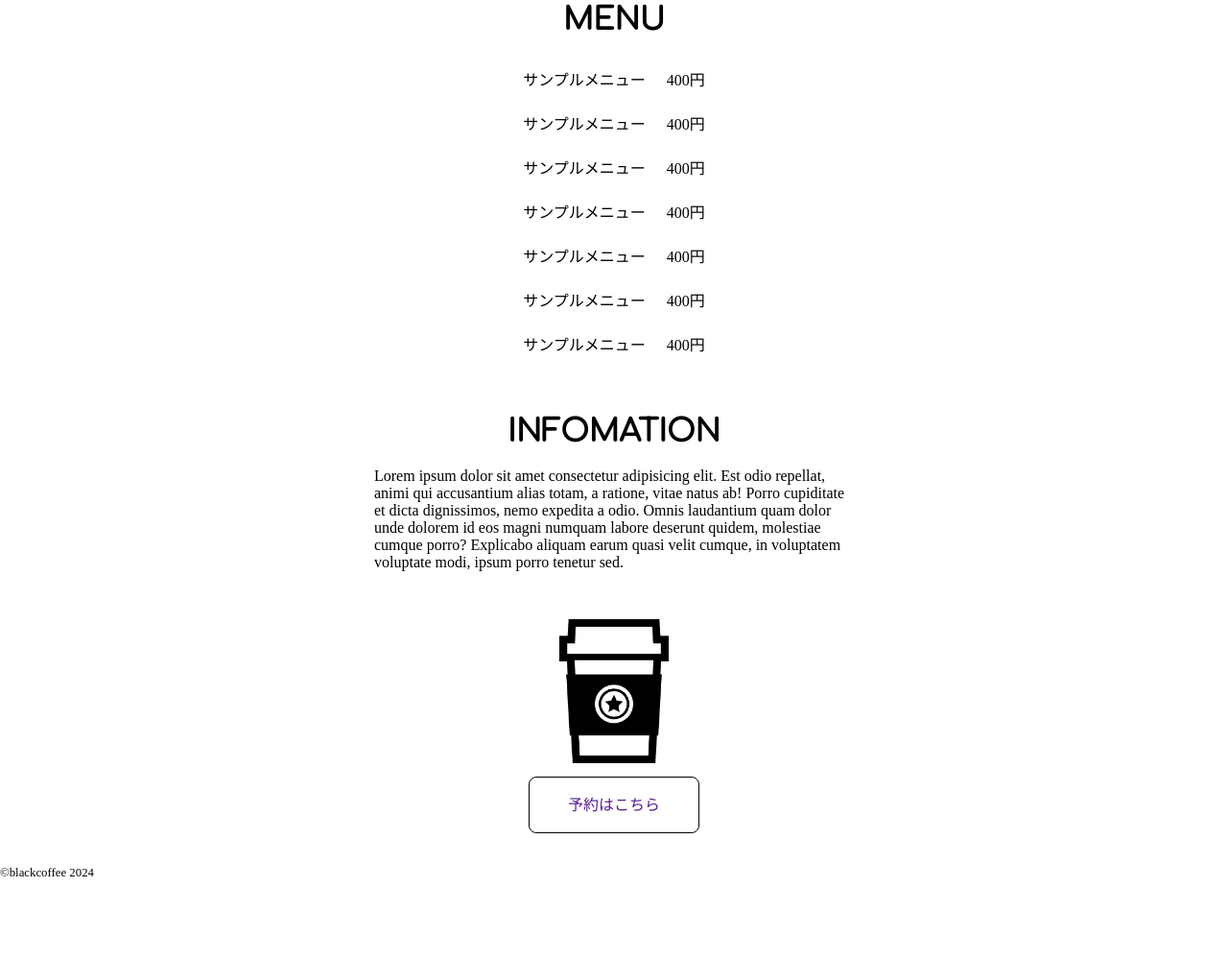
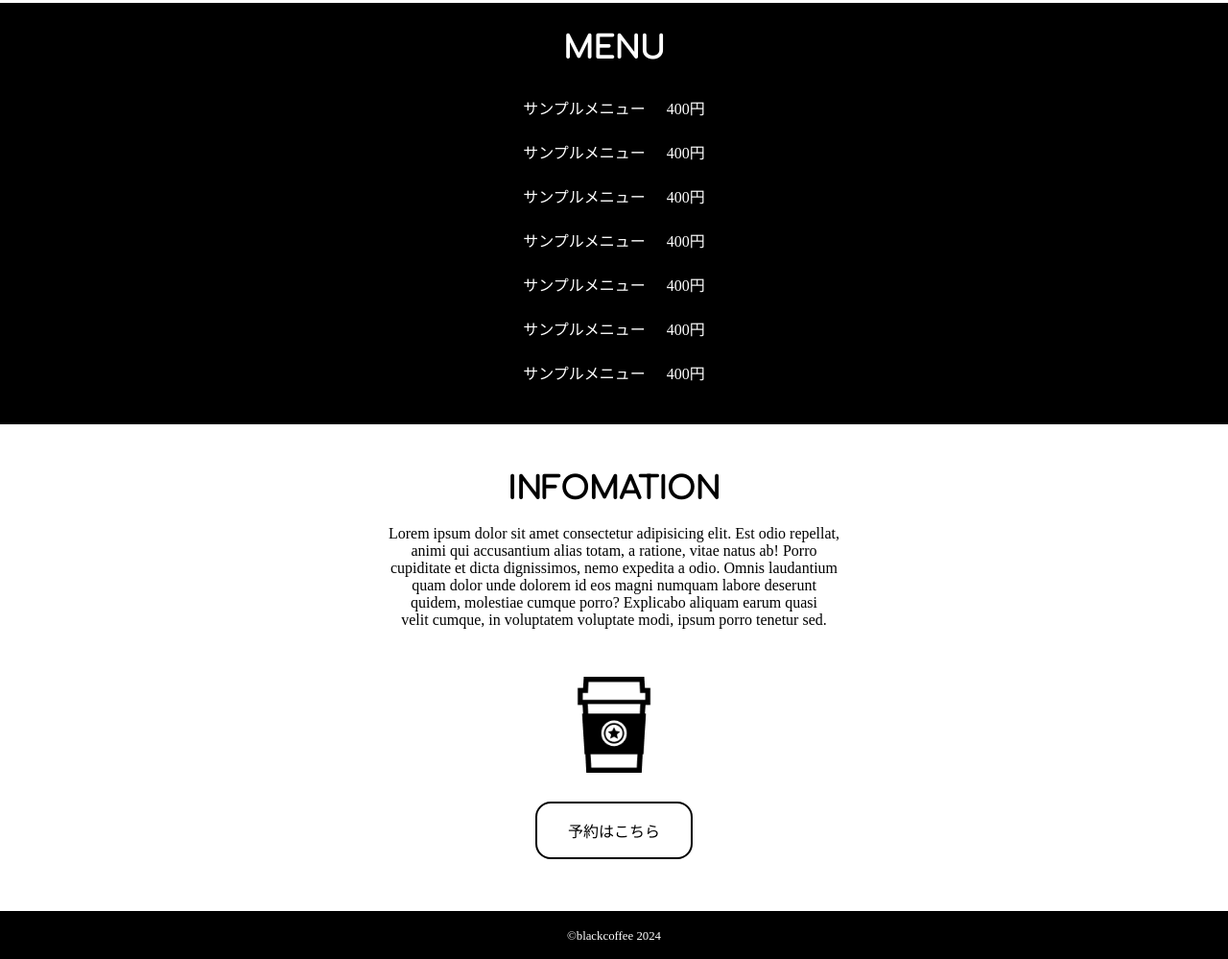
Before and after one commit to odgr-show/black-coffee, a plain HTML site: page index.html in a window 1280 px wide. Shown: the part 1034-2033 px from the top of the page at 96% size. Before the commit the page ends 1951 px from the top, so only its background shows below. Drawn offline with Linux system fonts and the light colour scheme; some packages are replaced by stand-ins of ours.

Commit message:
webサイトが完成しました。

```diff
--- a/index.html
+++ b/index.html
@@ -15,8 +15,8 @@
 </head>
 
 <body>
+  <div class="container">
     <header class="header">
-    <div class="inner">
       <h1 class="main-title">BLACKCOFFEE</h1>
       <nav>
         <ul class="header_list">
@@ -36,24 +36,23 @@
     </section>
 
     <!-- ABOUT -->
+    <div class="container">
       <section class="about">
-      <div class="inner">
         <h2 class="section-title">ABOUT</h2>
-        <div class="text-content">
+        <div class="text-inner">
           <p>
             Lorem ipsum, dolor sit amet consectetur adipisicing elit. Quos eum soluta sequi nostrum ipsa debitis qui
             magnam eaque esse quisquam consequatur vel et autem minus, corporis fuga, sapiente labore obcaecati
             provident
-            officia dolore excepturi! A eveniet esse fugit culpa saepe assumenda officiis sapiente et ex, ipsum placeat
+            officia dolore excepturi! A eveniet esse fugit culpa saepe assumenda officiis sapiente et ex, ipsum
+            placeat
             dolorem doloremque id!
           </p>
-        </div>
         </div>
       </section>
 
       <!-- MENU -->
       <section class="menu">
-      <div class="inner">
         <h2 class="section-title">MENU</h2>
         <table>
           <tr>
@@ -87,16 +86,19 @@
         </table>
     </div>
     </section>
+    </div>
   </main>
 
   <aside>
-    <div class="inner">
+    <div class="container">
       <h2 class="section-title">INFOMATION</h2 class="section-title">
-      <div class="text-content">
+      <div class="text-inner">
         <P>
-          Lorem ipsum dolor sit amet consectetur adipisicing elit. Est odio repellat, animi qui accusantium alias totam,
+          Lorem ipsum dolor sit amet consectetur adipisicing elit. Est odio repellat, animi qui accusantium alias
+          totam,
           a ratione, vitae natus ab! Porro cupiditate et dicta dignissimos, nemo expedita a odio.
-          Omnis laudantium quam dolor unde dolorem id eos magni numquam labore deserunt quidem, molestiae cumque porro?
+          Omnis laudantium quam dolor unde dolorem id eos magni numquam labore deserunt quidem, molestiae cumque
+          porro?
           Explicabo aliquam earum quasi velit cumque, in voluptatem voluptate modi, ipsum porro tenetur sed.
         </P>
       </div>
--- a/stylesheets/_var.scss
+++ b/stylesheets/_var.scss
@@ -1,4 +1,5 @@
 $white: #fff;
-$black: #333;
+$darkGray: #333;
+$black: #000;
 
 $font: 'Comfortaa', sans-serif;
--- a/stylesheets/style.scss
+++ b/stylesheets/style.scss
@@ -4,11 +4,18 @@
   --header-color: #{$white};
   --rink-color: #{$black};
 
+  --menu-color: #{$white};
+  --menu-bg-color: #{$black};
+
+  --footer-bg-color: #{$black};
+  --footer-color: #{$white};
+
   --title-font: #{$font};
 }
 
 a {
   text-decoration: none;
+  color: var(--rink-color);
 }
 
 ul {
@@ -19,7 +26,11 @@ img {
   max-width: 100%;
 }
 
-.inner {
+section {
+  margin-bottom: 50px;
+}
+
+.container {
   width: min(100% - 16%, 800px);
   margin: 0 auto 50px;
 }
@@ -38,11 +49,15 @@ img {
   font-family: var(--title-font);
 }
 
-.text-content {
+.text-inner {
   width: min(100% - 8%, 500px);
-  text-align: start;
   margin: 0 auto;
-  // border: 1px solid #000;
+
+  &>p {
+    text-align: center;
+    text-wrap: balance;
+    word-break: auto-phrase;
+  }
 }
 
 // HEADER
@@ -56,7 +71,28 @@ img {
     justify-content: space-around;
 
     &_item>a {
-      color: var(--rink-color);
+      position: relative;
+      transition: opacity .2s;
+
+      &::before {
+        content: "";
+        display: block;
+        width: 100%;
+        height: 2px;
+        background: var(--rink-color);
+        position: absolute;
+        inset: 110% auto auto 0;
+        scale: 0 1;
+        transition: .2s ease-in-out;
+      }
+
+      &:hover {
+        opacity: .5;
+
+        &::before {
+          scale: 1;
+        }
+      }
     }
   }
 }
@@ -76,6 +112,14 @@ img {
 }
 
 // MENU
+.menu {
+  color: var(--menu-color);
+  padding-block: 30px;
+  background: var(--menu-bg-color);
+  box-shadow: 0 0 0 100vmax #000;
+  clip-path: inset(0 -100vmax);
+}
+
 table {
   margin: 0 auto;
 
@@ -87,24 +131,56 @@ table {
 // ASIDE
 aside {
 
-  & .text-content {
+  & .text-inner {
     margin-bottom: 50px;
   }
 
   & img {
     display: block;
-    width: 150px;
-    height: 150px;
-    margin: 0 auto 30px;
+    width: 100px;
+    margin: 0 auto;
+    margin-bottom: 30px;
   }
 
   & .btn {
     text-align: center;
 
     &>a {
-      padding: 20px 40px;
-      border: 1px solid #000;
-      border-radius: 8px;
+      position: relative;
+      display: inline-block;
+      padding: 1rem 2rem;
+      border: 2px solid var(--rink-color);
+      border-radius: 1rem;
+      overflow: hidden;
+
+      &::before {
+        content: "";
+        position: absolute;
+        top: 0;
+        left: 0;
+        width: 100%;
+        height: 100%;
+        background: #0db;
+        transform: scaleX(0);
+        transform-origin: left;
+        transition: .3s;
+
+        z-index: -1;
+      }
+
+      &:hover {
+        &::before {
+          transform: scaleX(1);
+        }
+      }
     }
   }
 }
+
+// -- FOOTER --
+footer {
+  text-align: center;
+  padding-block: 1rem;
+  color: var(--footer-color);
+  background: var(--footer-bg-color);
+}
```
Also changed, not shown: stylesheets/style.css. Lines whose indentation alone changed are shown as unchanged.
